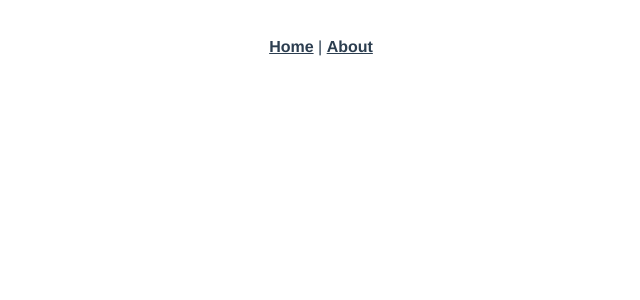
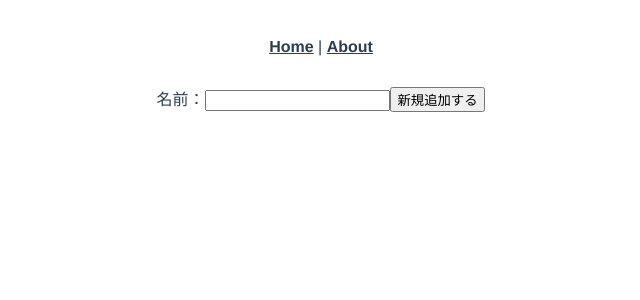
Before and after one commit to kanacoyn/arrangeapp, a Vue app: page /answerQuestions in a window 1280 px wide. Shown: the top 300 px of the page, without its empty margins (319-959 px from the left). Built offline with nearby package versions, Linux system fonts and the light colour scheme.

Commit message:
名前の登録機能設置

```diff
--- a/src/router/index.ts
+++ b/src/router/index.ts
@@ -20,7 +20,6 @@ const routes: Array<RouteConfig> = [
   },
   {
     path: '/answerQuestions',
-    name: 'About',
     component: () => import('../views/AnswerQuestions.vue')
   }
 ]
--- a/src/store/index.ts
+++ b/src/store/index.ts
@@ -1,24 +1,35 @@
 import Vue from "vue";
 import Vuex from "vuex";
 import { Event } from "@/types/event";
+import { RegisterUser } from "@/types/RegisterUser";
 
 Vue.use(Vuex);
 
 export default new Vuex.Store({
   state: {
     event: new Event("", "", [], "", "", ""),
+    registerUser: new RegisterUser(0, "", [], "", ""),
   },
-  mutations: {},
+  mutations: {
+    /**
+     * 名前を入力して回答を作成する.
+     * @param state - ステート
+     * @param payload - ペイロード
+     */
+    addName(state, payload) {
+      state.registerUser = payload;
+    },
+  },
   actions: {},
-  getters:{
+  getters: {
     /**
      * 候補日程を取得する.
      * @param state - ステート
      * @returns 候補日程
      */
-    getDateList(state){
+    getDateList(state) {
       return state.event.date;
-    }
+    },
   },
   modules: {},
 });
--- a/src/types/date.ts
+++ b/src/types/date.ts
@@ -1,7 +1,13 @@
 import { format } from "date-fns";
+import ja from "date-fns/locale/ja";
 
 export class Date {
   constructor(private _dateId: number, private _date: Date) {}
+
+  // public get formatDate(): string {
+  //   const formatString = format(this.date, "MM/dd(E)", { locale: ja });
+  //   return formatString;
+  // }
 
   public get dateId(): number {
     return this._dateId;
--- a/src/views/AnswerQuestions.vue
+++ b/src/views/AnswerQuestions.vue
@@ -1,17 +1,47 @@
 <template>
   <div>
-
+    <div>
+      <table>
+        <tr v-for="date of currentEventDate" v-bind:key="date.id">
+          {{
+            date.date
+          }}
+        </tr>
+      </table>
+    </div>
+    <div>
+      名前：<input type="text" v-model="name" />
+      <button type="button" v-on:click="addName">新規追加する</button>
+    </div>
   </div>
 </template>
 
 <script lang="ts">
 import { Component, Vue } from "vue-property-decorator";
+import { RegisterUser } from "@/types/RegisterUser";
 @Component
 export default class XXXComponent extends Vue {
+  // 現在表示されているイベントの日程候補
+  private currentEventDate = new Array<Date>();
+  // 名前
+  private name = "";
 
+  created(): void {
+    this.currentEventDate = this.$store.getters.getDateList;
+  }
+  /**
+   * 名前を入力して回答を作成する.
+   */
+  addName(): void {
+    // 名前をstateに格納する
+    this.$store.commit("addName", {
+      registerUser: new RegisterUser(0, this.name, [], "", ""),
+    });
+
+    // 回答ページに遷移
+    this.$router.push("/answerList");
+  }
 }
 </script>
 
-<style scoped>
-
-</style>
+<style scoped></style>
```
Also changed, not shown: src/types/event.ts (line endings or trailing spaces).
